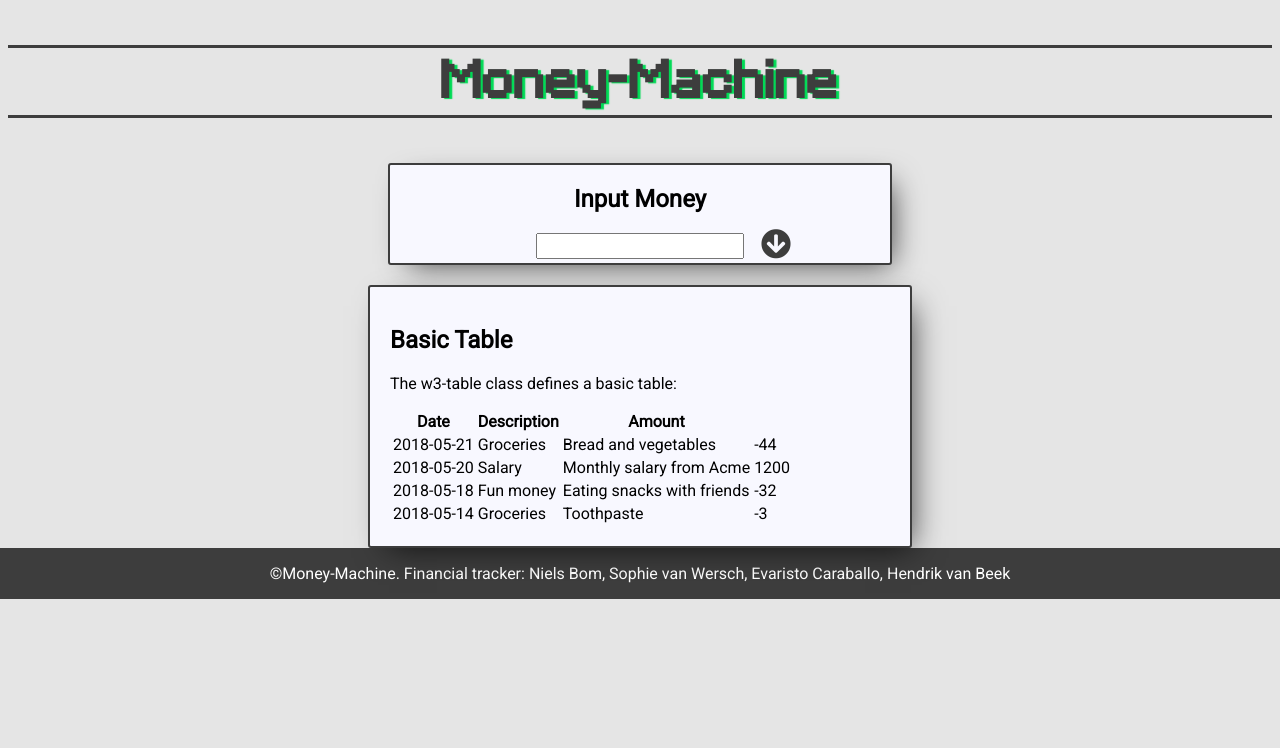
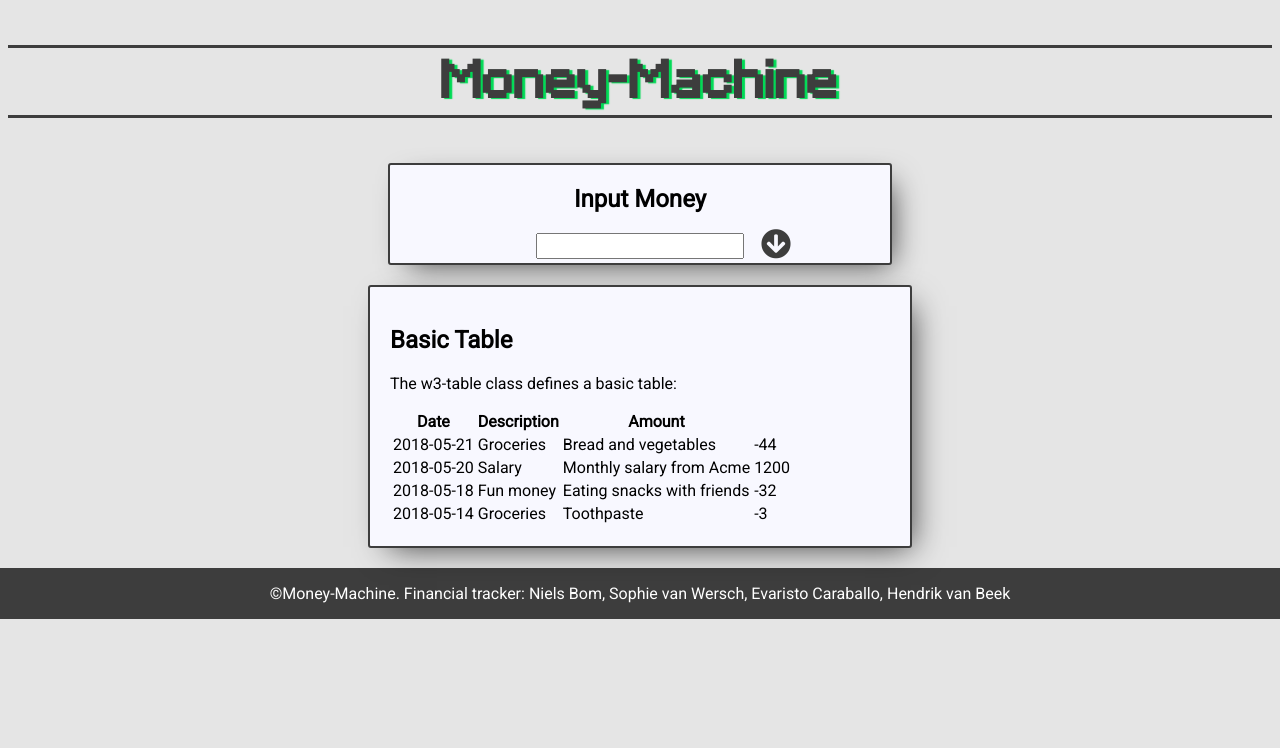
Before and after one commit to FCCAmsterdam/money-machine, a PHP site: page / in a window 1280 px wide. Shown: the top 748 px of the page. Run offline with PHP 8.4, Linux system fonts and the light colour scheme; some libraries are stand-ins or nearby versions.

Commit message:
Minor CSS tweak

```diff
--- a/main/css/moneymachine.css
+++ b/main/css/moneymachine.css
@@ -32,7 +32,7 @@ h1 {
   background-color: ghostwhite;
   border: solid 2px #3d3d3d;
   border-radius: 3px;
-  margin: 20px auto 0 auto;
+  margin: 20px auto;
   padding: 20px;
   max-width: 500px;
   -webkit-box-shadow: 10px 10px 31px -11px rgba(0, 0, 0, 0.75);
```
